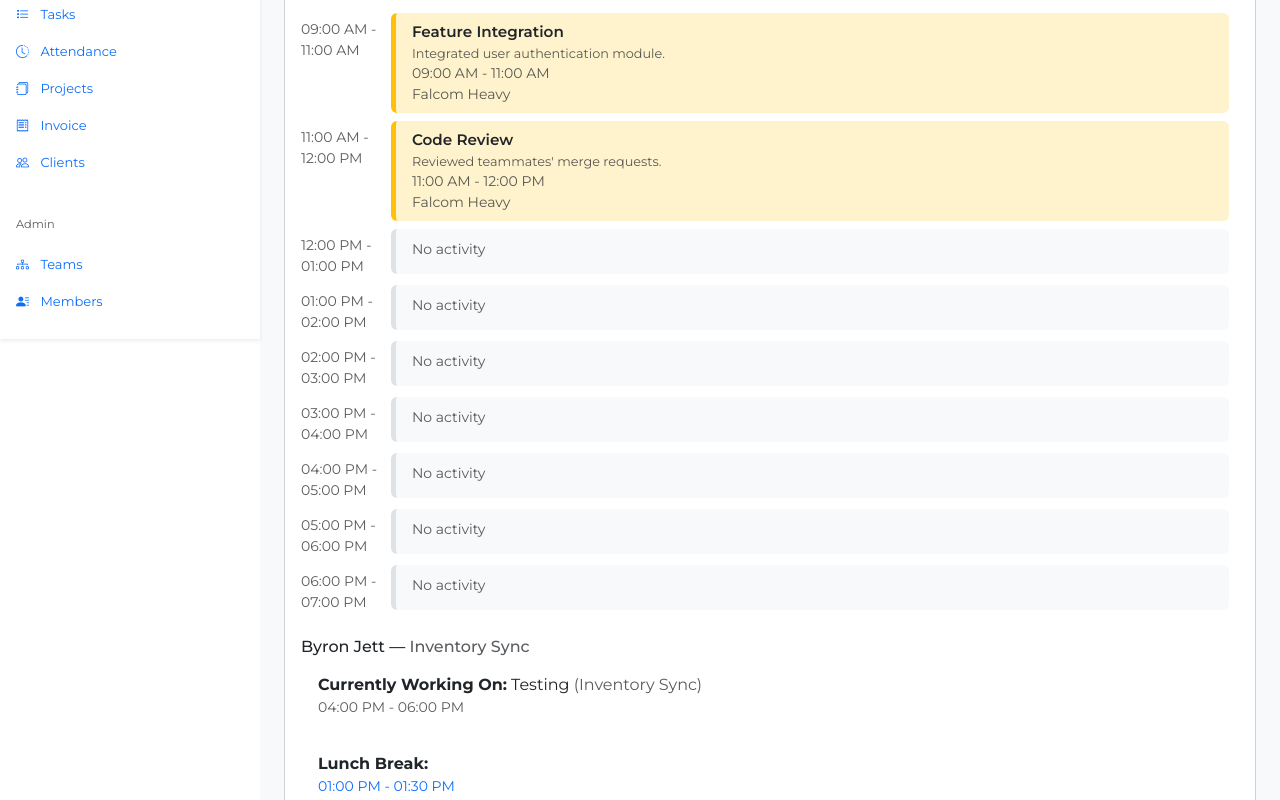
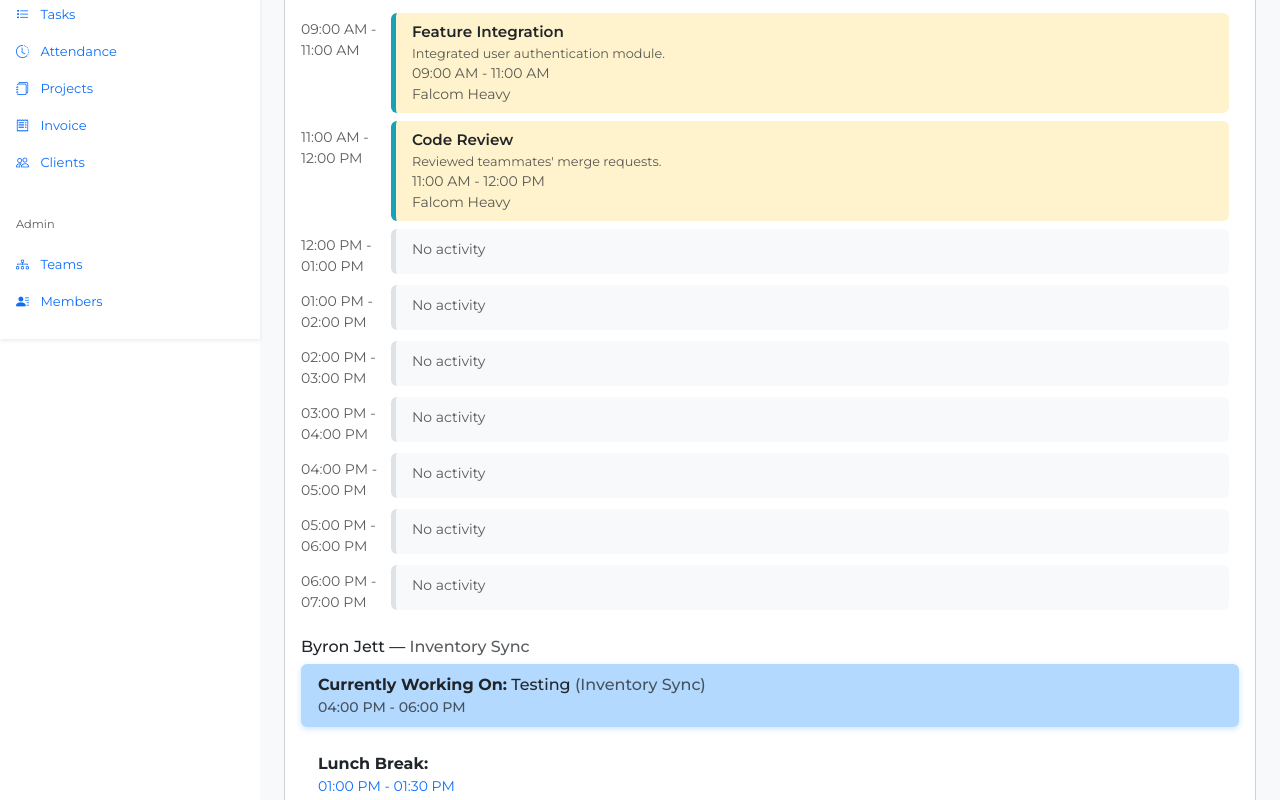
Before and after one commit to BHOGESH4I9/Employee-TimeSheets, a React (Vite) app: page /timesheet/daily in a window 1280 px wide. Shown: the part 600-1400 px from the top of the page. Built offline with nearby package versions, Linux system fonts and the light colour scheme.

Commit message:
added new styles to DailyTimeSheet

```diff
--- a/src/pages/DailyTimesheet/DailyTimesheet.css
+++ b/src/pages/DailyTimesheet/DailyTimesheet.css
@@ -147,3 +147,38 @@
 .hour-task .task-desc {
   font-size: 0.8rem;
 }
+
+.alert-current-task {
+  background-color: #d6ecff; /* Light powder blue */
+  border-left: 5px solid #3399ff; /* A medium blue border */
+  font-weight: 500;
+  box-shadow: 0 2px 6px rgba(0, 123, 255, 0.2);
+  transition: background-color 0.3s ease;
+}
+
+.alert-current-task:hover {
+  background-color: #cce5ff;
+}
+
+.alert-current-task {
+  background-color: #b3d9ff !important; /* Light powder blue */
+  border-left: 5px solid #3399ff;
+}
+
+.lunch-block {
+  background-color: #fff3cd;
+  border-left: 5px solid #ffc107;
+}
+
+.worked {
+  background-color: #e9ecef;
+}
+
+.not-worked {
+  background-color: #f8f9fa;
+}
+
+.highlight-task {
+  background-color: #d1ecf1;
+  border-left: 5px solid #17a2b8;
+}
```
